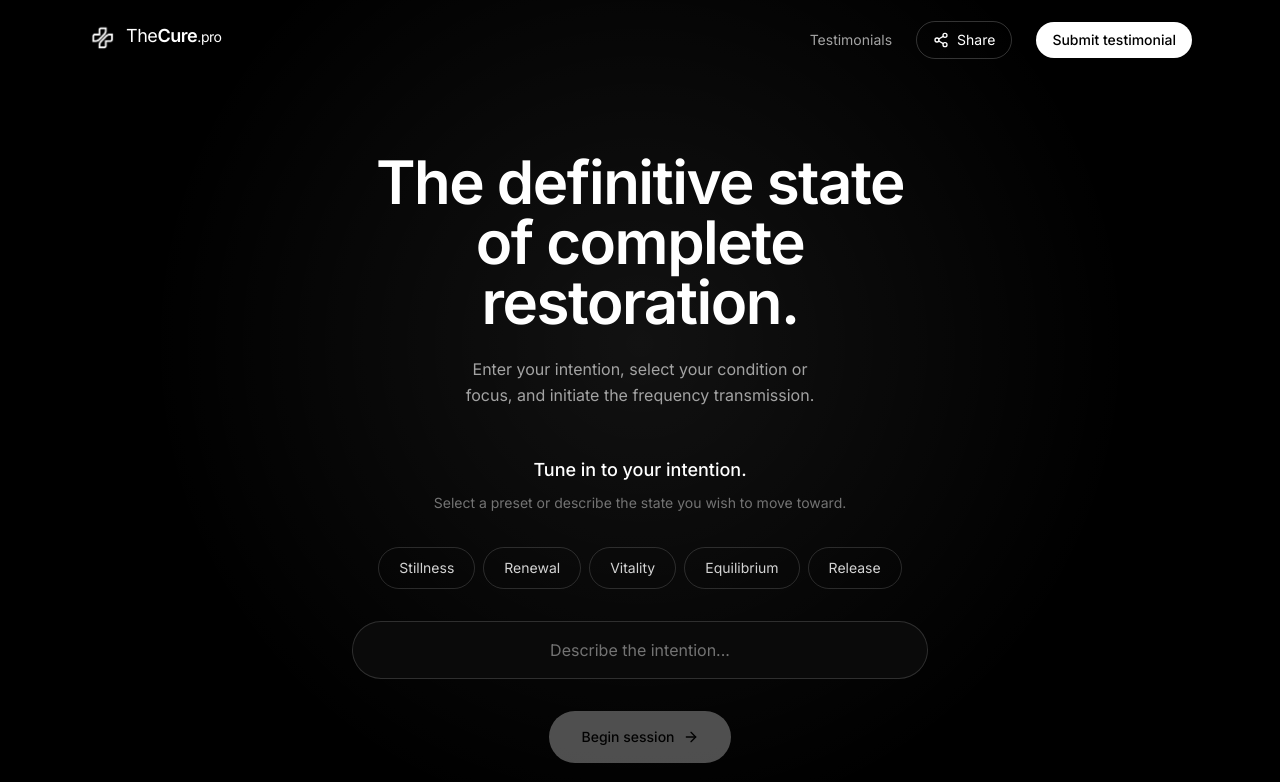
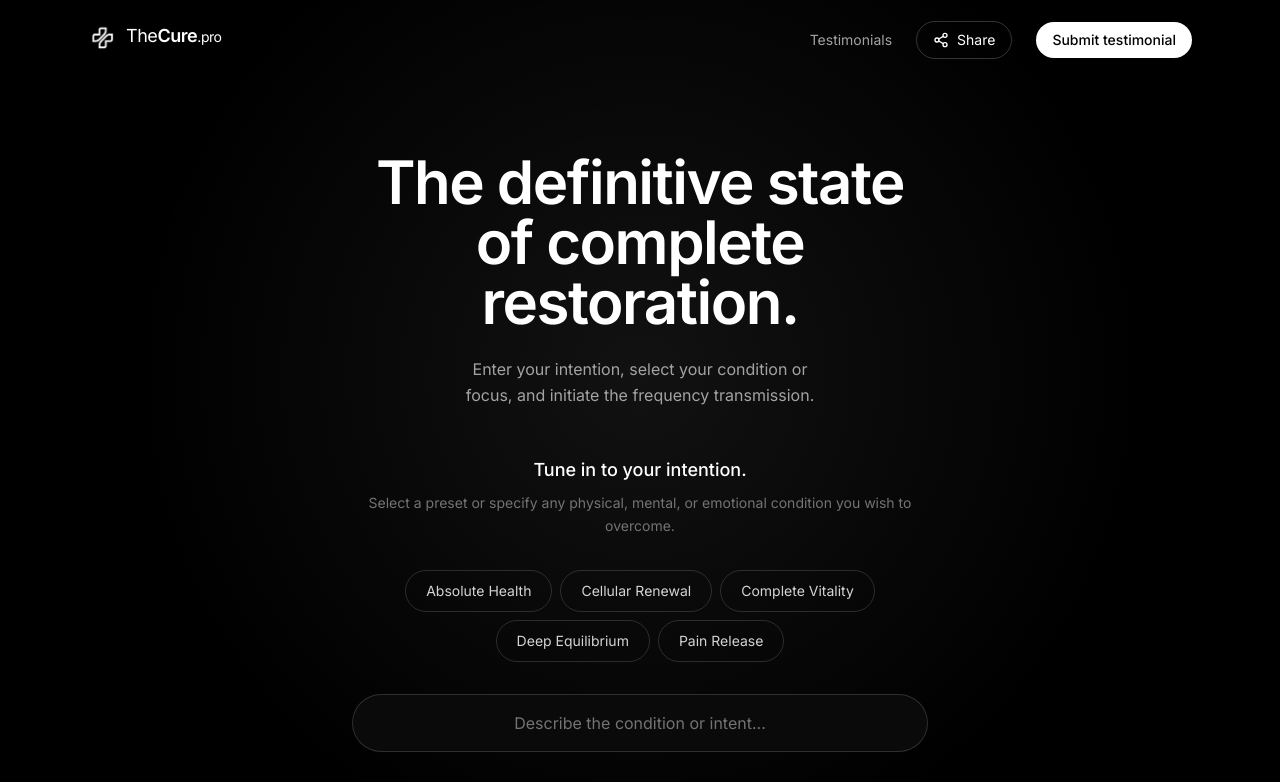
Before and after one commit to pagamentospablorodriguez-dev/TheCure, a React (Vite) app: page / in a window 1280 px wide. Shown: the top 782 px of the page. Built offline with nearby package versions, Linux system fonts and the light colour scheme; no server answers; the database is empty.

Commit message:
Update RitualIntake.tsx

```diff
--- a/src/components/RitualIntake.tsx
+++ b/src/components/RitualIntake.tsx
@@ -1,7 +1,7 @@
 import { useState, type FormEvent } from 'react';
 import { ArrowRight } from 'lucide-react';
 
-const PRESETS = ['Stillness', 'Renewal', 'Vitality', 'Equilibrium', 'Release'];
+const PRESETS = ['Absolute Health', 'Cellular Renewal', 'Complete Vitality', 'Deep Equilibrium', 'Pain Release'];
 const MAX_INTENTION_LENGTH = 120;
 
 interface RitualIntakeProps {
@@ -33,7 +33,7 @@ export default function RitualIntake({ onStart }: RitualIntakeProps) {
       <div className="space-y-2">
         <p className="text-lg font-medium text-white">Tune in to your intention.</p>
         <p className="text-sm leading-relaxed text-neutral-500">
-          Select a preset or describe the state you wish to move toward.
+          Select a preset or specify any physical, mental, or emotional condition you wish to overcome.
         </p>
       </div>
 
@@ -68,7 +68,7 @@ export default function RitualIntake({ onStart }: RitualIntakeProps) {
           value={custom}
           maxLength={MAX_INTENTION_LENGTH}
           onChange={(event) => handleCustomChange(event.target.value)}
-          placeholder="Describe the intention..."
+          placeholder="Describe the condition or intent..."
           className="w-full rounded-full border border-white/15 bg-neutral-950 px-6 py-4 text-center text-base text-white placeholder:text-neutral-500 outline-none transition duration-300 focus:border-white/60"
         />
       </div>
@@ -78,7 +78,7 @@ export default function RitualIntake({ onStart }: RitualIntakeProps) {
         disabled={!intention}
         className="group inline-flex items-center gap-2 rounded-full bg-white px-8 py-4 text-sm font-medium text-black transition duration-300 hover:bg-neutral-200 disabled:cursor-not-allowed disabled:opacity-30"
       >
-        Begin session
+        Initiate Cure Session
         <ArrowRight className="h-4 w-4 transition duration-300 group-hover:translate-x-1" />
       </button>
     </form>
```
